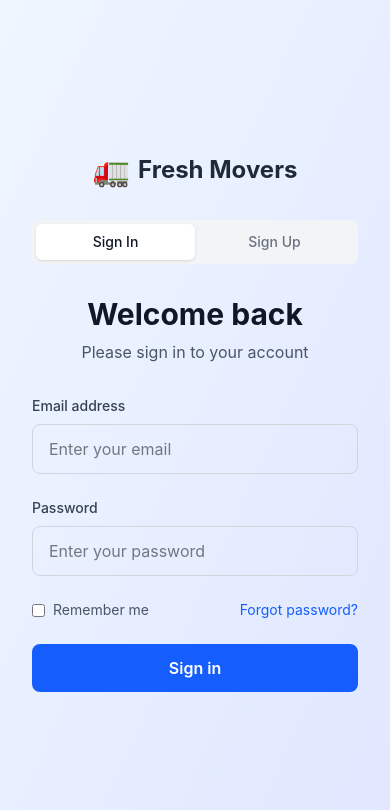
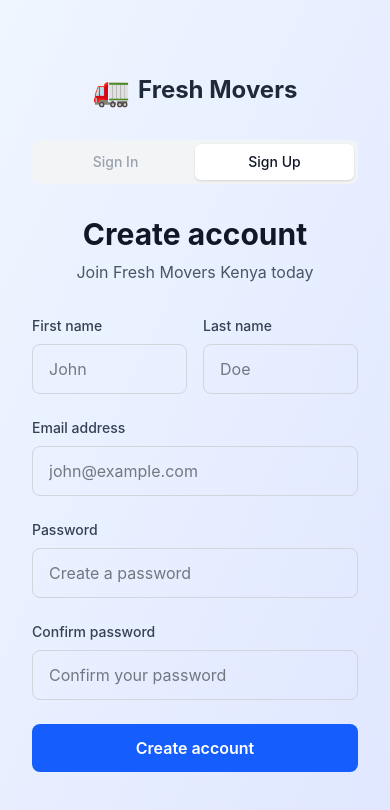
Before and after one commit to zak-dev-art/Fresh-movers-kenya, a React (Vite) app in the folder Frontend/: page / in a window 390 px wide. Shown: the top 810 px of the page. Built offline with nearby package versions, Linux system fonts and the light colour scheme.

Commit message:
added sign up

```diff
--- a/Frontend/src/api.js
+++ b/Frontend/src/api.js
@@ -3,7 +3,7 @@
 const isVercel = window.location.hostname.includes("vercel.app");
 
 export const api = axios.create({
-  baseURL: isVercel ? "/api" : "http://127.0.0.1:5000/api",
+  baseURL: "https://fresh-movers-kenya-9y5l.onrender.com/api",
   headers: {
     "Content-Type": "application/json"
   },
--- a/Frontend/src/pages/Home.jsx
+++ b/Frontend/src/pages/Home.jsx
@@ -3,12 +3,21 @@
 
 function Home() {
   const navigate = useNavigate();
-  const [isLogin, setIsLogin] = useState(true);
+  const [isLogin, setIsLogin] = useState(false); // Start with signup
+  const [isRegistered, setIsRegistered] = useState(false);
 
   return (
     <div className="min-h-screen bg-gradient-to-br from-blue-50 to-indigo-100 flex">
-      {/* Left Side - Branding */}
-      <div className="hidden lg:flex lg:w-1/2 bg-gradient-to-br from-blue-600 to-indigo-700 p-12 flex-col justify-between text-white">
+      {/* Left Side - Truck Background */}
+      <div
+        className="hidden lg:flex lg:w-1/2 p-12 flex-col justify-between text-white relative"
+        style={{
+          backgroundImage: `linear-gradient(rgba(0, 0, 0, 0.4), rgba(0, 0, 0, 0.4)), url('https://images.unsplash.com/photo-1558618666-fcd25c85cd64?ixlib=rb-4.0.3&ixid=M3wxMjA3fDB8MHxwaG90by1wYWdlfHx8fGVufDB8fHx8fA%3D%3D&auto=format&fit=crop&w=2069&q=80')`,
+          backgroundSize: 'cover',
+          backgroundPosition: 'center',
+          backgroundRepeat: 'no-repeat'
+        }}
+      >
         <div>
           <div className="flex items-center space-x-3 mb-8">
             <div className="w-10 h-10 bg-white rounded-lg flex items-center justify-center">
@@ -59,10 +68,13 @@
           <div className="bg-gray-100 p-1 rounded-lg mb-8 flex">
             <button
               onClick={() => setIsLogin(true)}
+              disabled={!isRegistered}
               className={`flex-1 py-2 px-4 rounded-md text-sm font-medium transition-all ${
                 isLogin
                   ? 'bg-white text-gray-900 shadow-sm'
-                  : 'text-gray-500 hover:text-gray-700'
+                  : isRegistered
+                    ? 'text-gray-500 hover:text-gray-700'
+                    : 'text-gray-400 cursor-not-allowed'
               }`}
             >
               Sign In
@@ -79,19 +91,36 @@
             </button>
           </div>
 
-          {isLogin ? <LoginForm navigate={navigate} /> : <SignupForm navigate={navigate} />}
+          {!isRegistered && isLogin && (
+            <div className="bg-yellow-50 border border-yellow-200 rounded-lg p-4 mb-6">
+              <p className="text-yellow-800 text-sm">
+                Please sign up first before you can log in.
+              </p>
+            </div>
+          )}
+
+          {isLogin ? (
+            <LoginForm navigate={navigate} disabled={!isRegistered} />
+          ) : (
+            <SignupForm navigate={navigate} setIsRegistered={setIsRegistered} setIsLogin={setIsLogin} />
+          )}
         </div>
       </div>
     </div>
   );
 }
 
-function LoginForm({ navigate }) {
+function LoginForm({ navigate, disabled }) {
   const [email, setEmail] = useState("");
   const [password, setPassword] = useState("");
   const [loading, setLoading] = useState(false);
 
   const handleLogin = () => {
+    if (disabled) {
+      alert("Please sign up first!");
+      return;
+    }
+
     if (!email.trim() || !password.trim()) {
       alert("Please fill in all fields");
       return;
@@ -123,7 +152,10 @@
             type="email"
             value={email}
             onChange={(e) => setEmail(e.target.value)}
-            className="w-full px-4 py-3 border border-gray-300 rounded-lg focus:ring-2 focus:ring-blue-500 focus:border-blue-500 outline-none transition-all"
+            disabled={disabled}
+            className={`w-full px-4 py-3 border border-gray-300 rounded-lg focus:ring-2 focus:ring-blue-500 focus:border-blue-500 outline-none transition-all ${
+              disabled ? 'bg-gray-100 cursor-not-allowed' : ''
+            }`}
             placeholder="Enter your email"
           />
         </div>
@@ -136,26 +168,23 @@
             type="password"
             value={password}
             onChange={(e) => setPassword(e.target.value)}
-            className="w-full px-4 py-3 border border-gray-300 rounded-lg focus:ring-2 focus:ring-blue-500 focus:border-blue-500 outline-none transition-all"
+            disabled={disabled}
+            className={`w-full px-4 py-3 border border-gray-300 rounded-lg focus:ring-2 focus:ring-blue-500 focus:border-blue-500 outline-none transition-all ${
+              disabled ? 'bg-gray-100 cursor-not-allowed' : ''
+            }`}
             placeholder="Enter your password"
           />
-        </div>
-
-        <div className="flex items-center justify-between">
-          <label className="flex items-center">
-            <input type="checkbox" className="rounded border-gray-300 text-blue-600 focus:ring-blue-500" />
-            <span className="ml-2 text-sm text-gray-600">Remember me</span>
-          </label>
-          <a href="#" className="text-sm text-blue-600 hover:text-blue-500">
-            Forgot password?
-          </a>
         </div>
 
         <button
           type="button"
           onClick={handleLogin}
-          disabled={loading}
-          className="w-full bg-blue-600 text-white py-3 rounded-lg font-semibold hover:bg-blue-700 disabled:opacity-50 disabled:cursor-not-allowed transition-all duration-200 flex items-center justify-center"
+          disabled={loading || disabled}
+          className={`w-full py-3 rounded-lg font-semibold transition-all duration-200 flex items-center justify-center ${
+            disabled
+              ? 'bg-gray-300 text-gray-500 cursor-not-allowed'
+              : 'bg-blue-600 text-white hover:bg-blue-700 disabled:opacity-50'
+          }`}
         >
           {loading ? (
             <>
@@ -171,7 +200,7 @@
   );
 }
 
-function SignupForm({ navigate }) {
+function SignupForm({ navigate, setIsRegistered, setIsLogin }) {
   const [formData, setFormData] = useState({
     firstName: "",
     lastName: "",
@@ -198,10 +227,9 @@
 
     setLoading(true);
     setTimeout(() => {
-      localStorage.setItem("userId", 1);
-      localStorage.setItem("userEmail", formData.email);
-      localStorage.setItem("userName", `${formData.firstName} ${formData.lastName}`);
-      navigate("/dashboard");
+      setIsRegistered(true);
+      alert("Account created successfully! You can now sign in.");
+      setIsLogin(true);
       setLoading(false);
     }, 1500);
   };
@@ -285,13 +313,6 @@
           />
         </div>
 
-        <div className="flex items-center">
-          <input type="checkbox" className="rounded border-gray-300 text-blue-600 focus:ring-blue-500" />
-          <span className="ml-2 text-sm text-gray-600">
-            I agree to the <a href="#" className="text-blue-600 hover:text-blue-500">Terms of Service</a> and <a href="#" className="text-blue-600 hover:text-blue-500">Privacy Policy</a>
-          </span>
-        </div>
-
         <button
           type="button"
           onClick={handleSignup}
```
